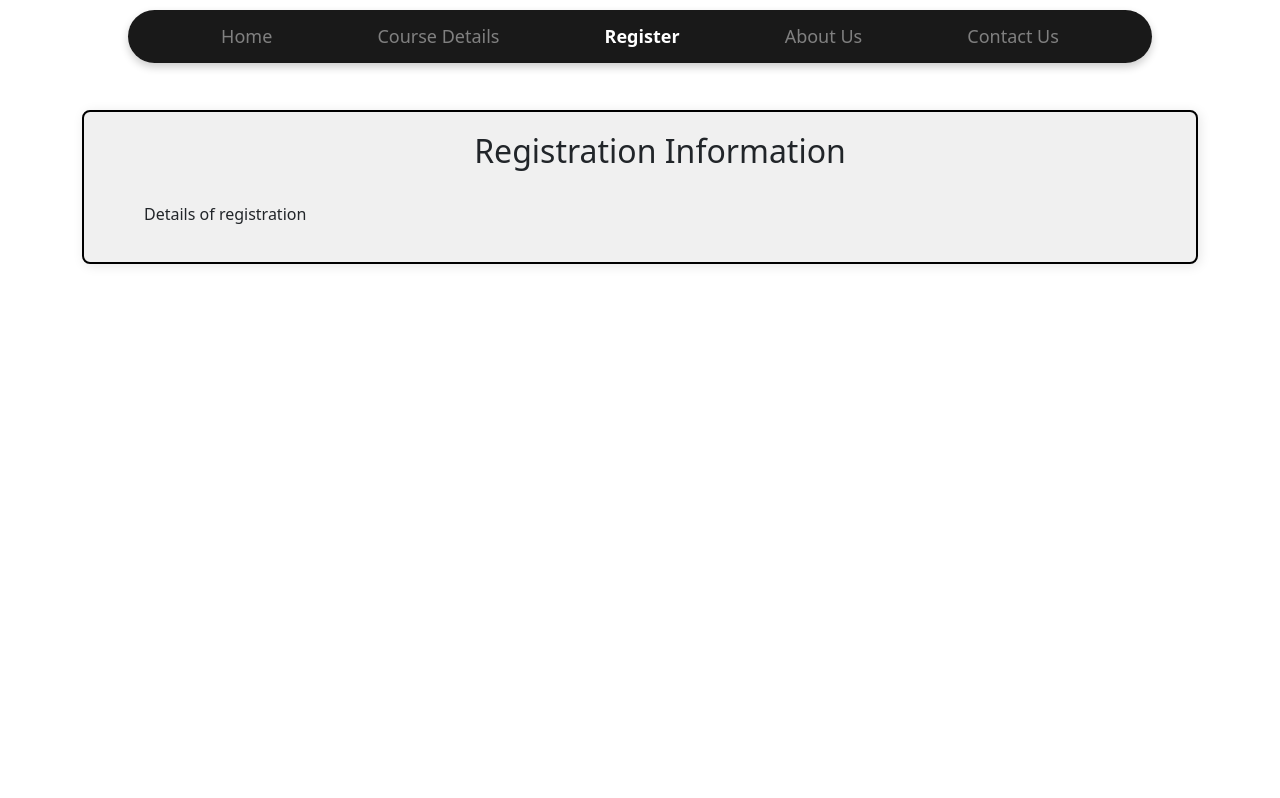
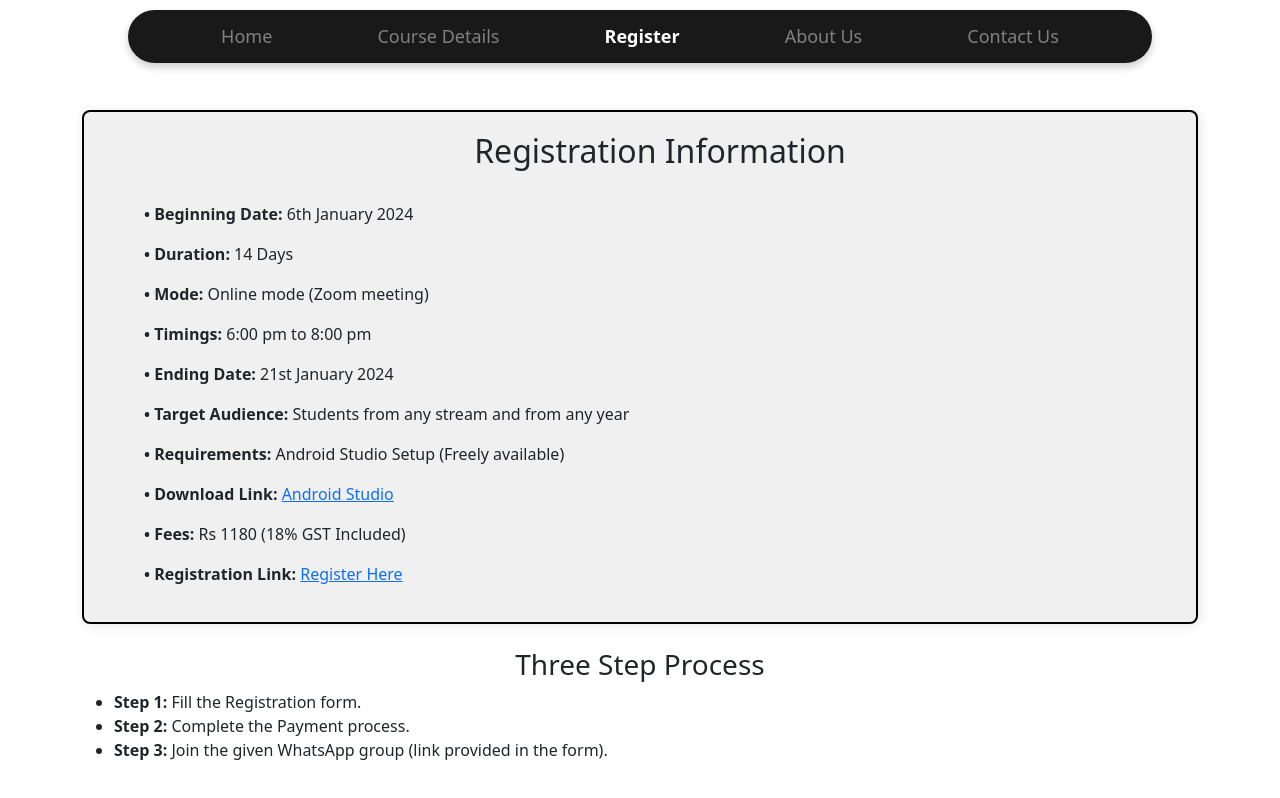
Before and after one commit to Nish-16/HC-new, a React (Vite) app in the folder HC-website/: page /registration in a window 1280 px wide. Built offline with nearby package versions, Linux system fonts and the light colour scheme.

Commit message:
Update Registration.jsx

```diff
--- a/HC-website/src/assets/pages/Registration/Registration.jsx
+++ b/HC-website/src/assets/pages/Registration/Registration.jsx
@@ -2,19 +2,59 @@ import React from 'react';
 import 'bootstrap/dist/css/bootstrap.min.css'; // Ensure you have Bootstrap included
 import Navbar from '../../navbar/Navbar';
 import './Registration.css';
-import SiteFooter from '../../SiteFooter/SiteFooter'
+import SiteFooter from '../../SiteFooter/SiteFooter';
 
 const Registration = () => {
   return (
     <>
       <Navbar />
       <div className="container">
-        <div className='register-heading-container'>
-          <h2 className='text-center'>Registration Information</h2> <br />
-          <p>Details of registration</p>
+        <div className="register-heading-container">
+          <h2 className="text-center">Registration Information</h2>
+          <br />
+          <div className="registration-details">
+            <p><strong>• Beginning Date:</strong> 6th January 2024</p>
+            <p><strong>• Duration:</strong> 14 Days</p>
+            <p><strong>• Mode:</strong> Online mode (Zoom meeting)</p>
+            <p><strong>• Timings:</strong> 6:00 pm to 8:00 pm</p>
+            <p><strong>• Ending Date:</strong> 21st January 2024</p>
+            <p><strong>• Target Audience:</strong> Students from any stream and from any year</p>
+            <p><strong>• Requirements:</strong> Android Studio Setup (Freely available)</p>
+            <p>
+              <strong>• Download Link:</strong>{' '}
+              <a
+                href="https://developer.android.com/studio?gad_source=1&gclid=EAIaIQobChMIq-uWyenFigMVl6dmAh0ZUzfPEAAYASAAEgI4lfD_BwE&gclsrc=aw.ds"
+                target="_blank"
+                rel="noopener noreferrer"
+              >
+                Android Studio
+              </a>
+            </p>
+            <p><strong>• Fees:</strong> Rs 1180 (18% GST Included)</p>
+            <p>
+              <strong>• Registration Link:</strong>{' '}
+              <a
+                href="https://docs.google.com/forms/d/e/1FAIpQLSdCAQzqkVE7d52jLucXsZBzkVNx__dUB7FvhwYjFnIjer4beA/viewform?usp=sf_link"
+                target="_blank"
+                rel="noopener noreferrer"
+              >
+                Register Here
+              </a>
+            </p>
+          </div>
+        </div>
+
+        {/* Three Step Process Section */}
+        <div className="three-step-process mt-4">
+          <h3 className="text-center">Three Step Process</h3>
+          <ul className="steps-list">
+            <li><strong>Step 1:</strong> Fill the Registration form.</li>
+            <li><strong>Step 2:</strong> Complete the Payment process.</li>
+            <li><strong>Step 3:</strong> Join the given WhatsApp group (link provided in the form).</li>
+          </ul>
         </div>
       </div>
-      {/* <SiteFooter/> */}
+      {/* <SiteFooter /> */}
     </>
   );
 };
```
